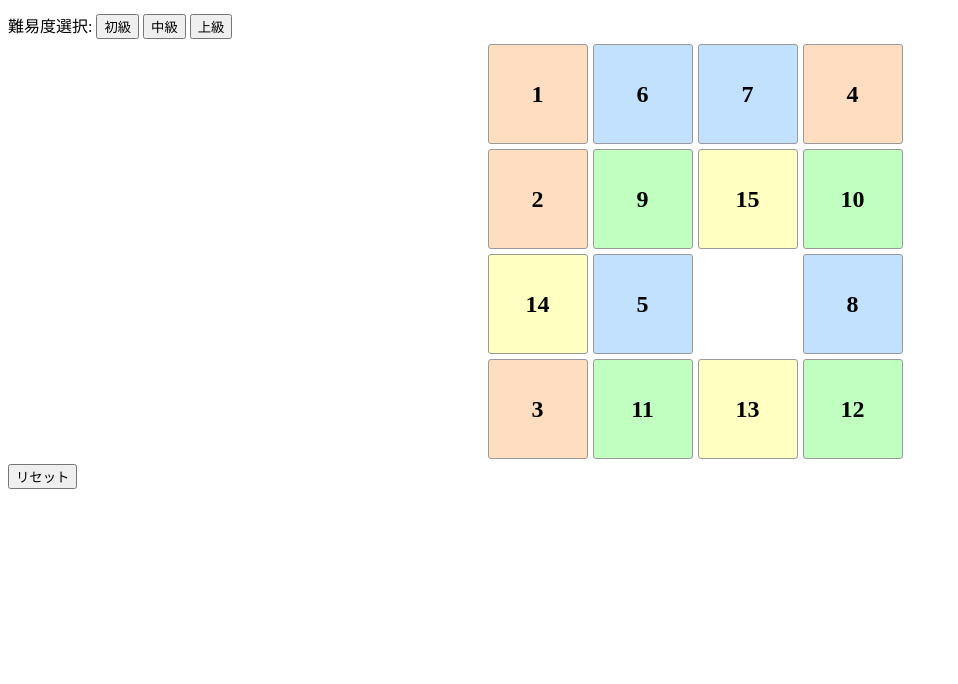
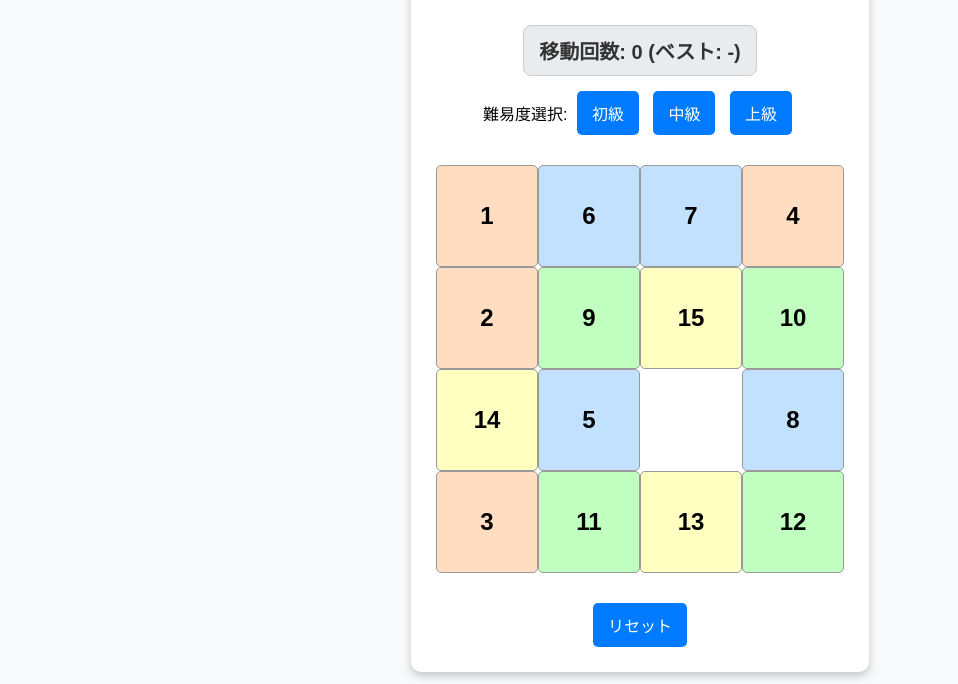
Before and after one commit to KimiyukiYamauchi/slidegame, a plain HTML site: page index.html in a window 1280 px wide. Shown: the part 116-800 px from the top of the page, without its empty margins (0-958 px from the left). Drawn offline with Linux system fonts and the light colour scheme.

Commit message:
見た目を整えた

```diff
--- a/index.html
+++ b/index.html
@@ -7,9 +7,23 @@
     <link rel="stylesheet" href="style.css">
 </head>
 <body>
-    <h1>スライドパズル</h1>
-    <div id="puzzle-container"></div>
-    <button id="reset">リセット</button>
+    <div id="container">
+        <h1>スライドパズル</h1>
+
+        <p id="move-counter">移動回数: 0 <span id="best-move-counter">(ベスト: -)</span></p>
+
+        <div id="difficulty-selector">
+            <label>難易度選択: </label>
+            <button id="easy">初級</button>
+            <button id="medium">中級</button>
+            <button id="hard">上級</button>
+        </div>
+
+        <div id="puzzle-container"></div>
+
+        <button id="reset">リセット</button>
+    </div>
+
     <script src="script.js"></script>
 </body>
 </html>
--- a/script.js
+++ b/script.js
@@ -1,36 +1,25 @@
 document.addEventListener("DOMContentLoaded", () => {
   const container = document.getElementById("puzzle-container");
-  // container.style.border = "4px solid black";
-  container.style.padding = "5px";
-  container.style.boxSizing = "border-box";
-  container.style.display = "grid";
-  container.style.aspectRatio = "1 / 1";
 
   const resetButton = document.getElementById("reset");
-  const moveCounter = document.createElement("p");
-  moveCounter.id = "move-counter";
-  moveCounter.textContent = "移動回数: 0";
-  document.body.insertBefore(moveCounter, container);
-
-  const bestMoveCounter = document.createElement("span");
-  bestMoveCounter.id = "best-move-counter";
-  bestMoveCounter.textContent = " (ベスト: -)";
-  moveCounter.appendChild(bestMoveCounter);
-
-  const difficultySelector = document.createElement("div");
-  difficultySelector.innerHTML = `
-      <label>難易度選択: </label>
-      <button id="easy">初級</button>
-      <button id="medium">中級</button>
-      <button id="hard">上級</button>
-  `;
-  document.body.insertBefore(difficultySelector, container);
+  const moveCounter = document.getElementById("move-counter");
+  const bestMoveCounter = document.getElementById("best-move-counter");
 
   let gridSize = 4; // パズルのサイズ (4x4)
   let tiles = [];
   let emptyIndex = gridSize * gridSize - 1; // 空白の位置 (最初は右下)
   let moveCount = 0;
   let difficulty = "medium";
+
+  function updateMoveCounter() {
+    const bestMovesText = updateBestMoveCounter();
+    moveCounter.textContent = `移動回数: ${moveCount} ${bestMovesText}`;
+  }
+
+  function updateBestMoveCounter() {
+    const bestMoves = localStorage.getItem(`best-moves-${difficulty}`);
+    return bestMoves ? `(ベスト: ${bestMoves})` : "(ベスト: -)";
+  }
 
   function setDifficulty(size, diff) {
     gridSize = size;
@@ -112,12 +101,6 @@ document.addEventListener("DOMContentLoaded", () => {
     tiles.forEach((num, index) => {
       const tile = document.createElement("div");
       tile.className = "tile";
-      tile.style.display = "flex";
-      tile.style.alignItems = "center";
-      tile.style.justifyContent = "center";
-      tile.style.boxSizing = "border-box";
-      tile.style.aspectRatio = "1 / 1";
-      tile.style.borderRadius = "3px";
 
       if (num === null) {
         tile.classList.add("empty");
@@ -152,16 +135,6 @@ document.addEventListener("DOMContentLoaded", () => {
     }
   }
 
-  function updateMoveCounter() {
-    const bestMovesText = updateBestMoveCounter();
-    moveCounter.textContent = `移動回数: ${moveCount} ${bestMovesText}`;
-  }
-
-  function updateBestMoveCounter() {
-    const bestMoves = localStorage.getItem(`best-moves-${difficulty}`);
-    return bestMoves ? `(ベスト: ${bestMoves})` : "(ベスト: -)";
-  }
-
   function checkWin() {
     if (
       tiles.slice(0, gridSize * gridSize - 1).every((num, i) => num === i + 1)
--- a/style.css
+++ b/style.css
@@ -1,23 +1,78 @@
+/* 全体の中央配置 */
+body {
+    display: flex;
+    justify-content: center;
+    align-items: center;
+    height: 100vh;
+    margin: 0;
+    background-color: #f8f9fa;
+    font-family: Arial, sans-serif;
+    text-align: center;
+}
+/* コンテンツ全体のスタイル */
+#container {
+    display: flex;
+    flex-direction: column;
+    align-items: center;
+    padding: 20px;
+    background: white;
+    border-radius: 10px;
+    box-shadow: 0 4px 8px rgba(0, 0, 0, 0.2);
+}
+
+/* パズルの配置 */
 #puzzle-container {
     display: grid;
-    /* grid-template-columns: repeat(3, 100px);
-    grid-template-rows: repeat(3, 100px); */
-    gap: 5px;
-    width: 315px;
-    margin: auto;
+    padding: 5px;
+    box-sizing: border-box;
+    margin: 20px 0;
 }
+
 .tile {
     width: 100px;
     height: 100px;
+
+    display: flex;
+    align-items: center;
+    justify-content: center;
     font-size: 24px;
     font-weight: bold;
     text-align: center;
-    line-height: 100px;
     background-color: lightblue;
-    border: 2px solid #333;
+    /* border: 1px solid #999; */
+    border-radius: 5px;
     cursor: pointer;
 }
 .empty {
     background-color: white;
     border: none;
 }
+
+/* 移動回数カウンタのスタイル */
+#move-counter {
+    font-size: 20px;
+    font-weight: bold;
+    color: #333;
+    background-color: #e9ecef;
+    padding: 10px 15px;
+    border-radius: 8px;
+    border: 1px solid #ccc;
+    margin-bottom: 10px;
+}
+
+/* 難易度選択ボタンのスタイル */
+#difficulty-selector button, #reset {
+    font-size: 16px;
+    padding: 10px 15px;
+    margin: 5px;
+    border: none;
+    border-radius: 5px;
+    background-color: #007bff;
+    color: white;
+    cursor: pointer;
+    transition: background 0.3s;
+}
+
+#difficulty-selector button:hover, #reset:hover {
+    background-color: #0056b3;
+}
```
Lines whose indentation alone changed are shown as unchanged.
